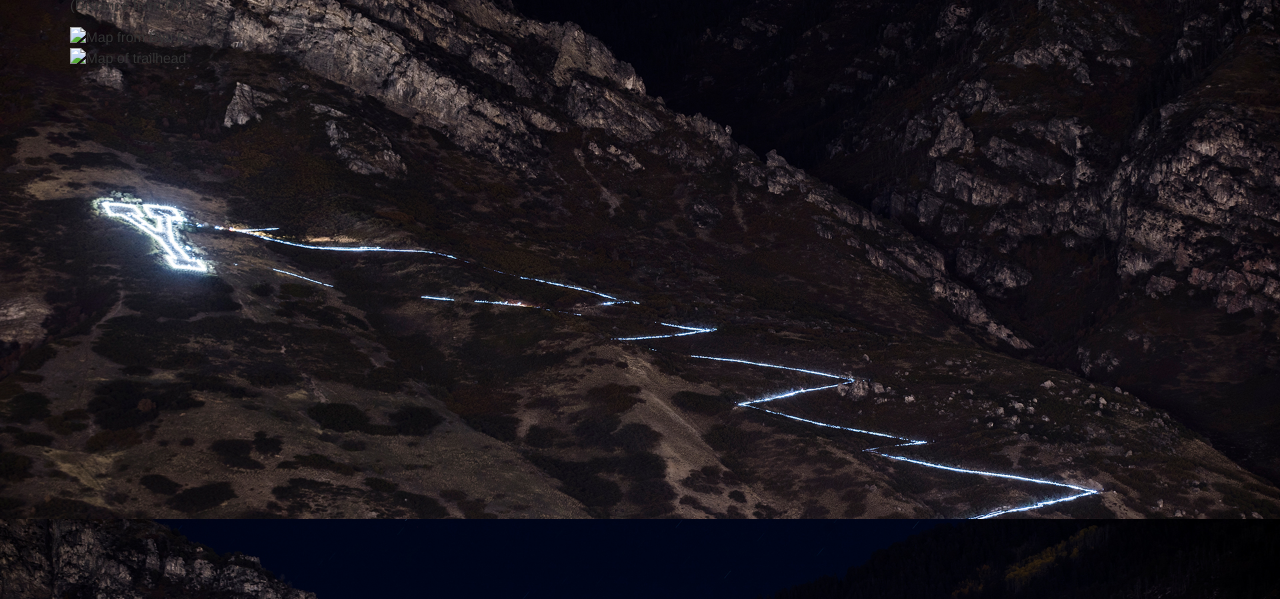
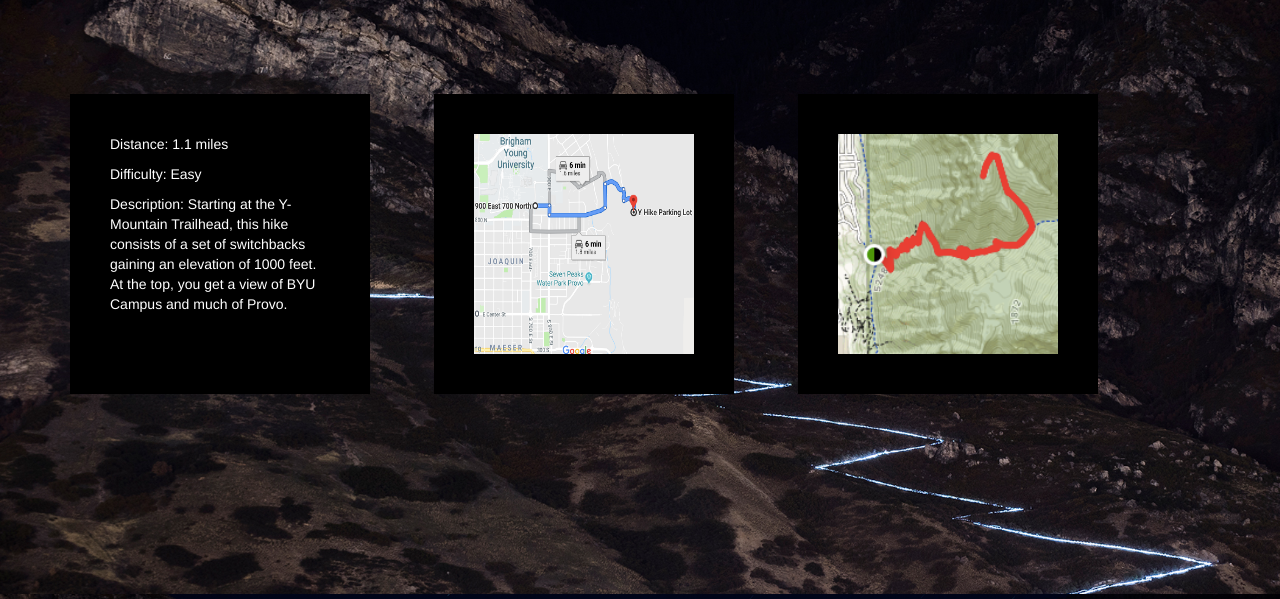
Before and after one commit to CaptPlutonium/ProvoHikes, a plain HTML site: page public/Hike1.html in a window 1280 px wide. Shown: the part 201-800 px from the top of the page. Drawn offline with nearby package versions, Linux system fonts and the light colour scheme.

Commit message:
Add files via upload

```diff
--- a/public/Hike1.html
+++ b/public/Hike1.html
@@ -13,6 +13,11 @@
             body{
                 background-image: url(yhike.jpg);
                 background-size: cover;
+            }
+            body header{
+                color: white;
+                text-align: center;
+                margin-top: 100px;
             }
         </style>
     </head>
@@ -35,18 +40,18 @@
         <header>
             <h2>Y-Hike</h2>
         </header>
-        <div class="container">
-            <div class="Y-Hike">
-                <img src="" alt="Picture of">
-                <p>(miles)</p>
-                <p>(difficulty</p>
-                <p>(Distance from BYU)</p>
+        <div id="hikes" class = "container">
+            <div id="description" class="box">
+                <p>Distance: 1.1 miles</p>
+                <p>Difficulty: Easy</p>
+                <p>Description: Starting at the Y-Mountain Trailhead, this hike consists of a set of switchbacks gaining an
+                        elevation of 1000 feet. At the top, you get a view of BYU Campus and much of Provo.</p>
+             </div>
+            <div id = "Map" class="box">
+                <img src="ymapto.png" alt="Map from Byu to" class="Map">
             </div>
-            <div>
-                <img src="" alt="Map from Byu to">
-            </div>
-            <div>
-                <img src="" alt="Map of trailhead">
+            <div id = "Map" class="box">
+                <img src="ytrailhead.png" alt="Map of trailhead" class="Map">
             </div>
         </div>
     </body>
--- a/public/style.css
+++ b/public/style.css
@@ -6,7 +6,6 @@
 .intro{
     padding: 30px;
     margin-top:60px;
-
 }
 .locations .hike {
     padding: 30px;
@@ -18,6 +17,7 @@
     background-color: black;
    text-decoration: none;
    display: inline-block;
+   align-items: center;
    overflow: hidden;
    border: 10px solid black;
    height: 180px;
@@ -27,5 +27,33 @@
 .hike-pic{
     height:100%;
     width:100%;
+}
+
+.container .box {
+    padding: 30px;
+    margin-top: 100px;
+    flex: 1;
+    color: white;
+    font-weight: normal;
+}
+
+.box {
+    vertical-align: top;
+    background-color: black;
+   text-decoration: none;
+   display: inline-block;
+   overflow: scroll;
+   border: 10px solid black;
+   height: 300px;
+   width: 300px;
+   margin: 200px 60px;
+   margin-left: 0px;
+   padding: 20px 20px 20px 20px;
+}
+
+.Map {
+    height: 100%;
+    width: 100%;
+
 
 }
```
Also changed, not shown: public/Hike2.html (+13 -10 lines), public/Hike3.html (+15 -11 lines), public/index.html (+2 -2 lines), public/spmapto.png (added), public/sptrailhead.png (added), public/timpmapto.png (added), public/timptrailhead.png (added), public/ymapto.png (added), public/ytrailhead.png (added).
